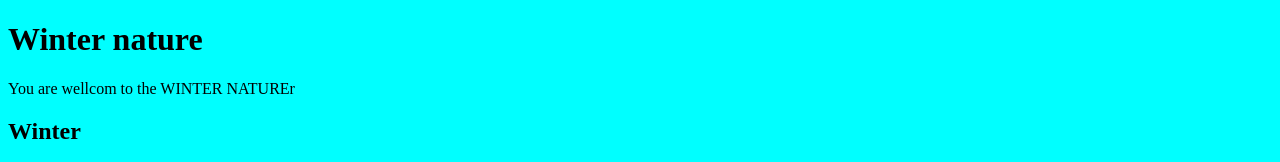
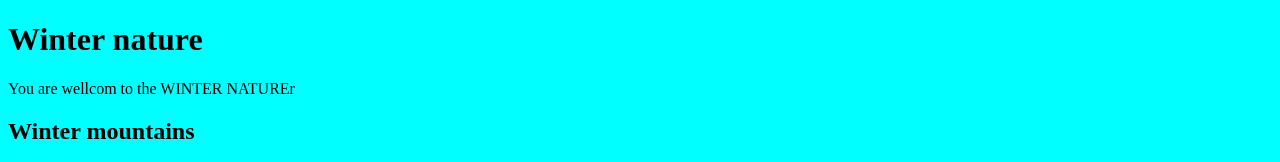
Before and after one commit to GoodDay2000/ProjectWSB, a plain HTML site: page index.html in a window 1280 px wide. Shown: the top 162 px of the page. Drawn offline with Linux system fonts and the light colour scheme; grey boxes are pictures that could not be loaded.

Commit message:
Zmien h2 (mountains) na branchu main

```diff
--- a/index.html
+++ b/index.html
@@ -32,7 +32,7 @@
     <p>You are wellcom to the WINTER NATUREr</p>
 
     <section class="Winter">
-        <h2>Winter</h2>
+        <h2>Winter mountains</h2>
         <img src="https://cdn.pixabay.com/photo/2017/03/02/16/54/iceland-2111811_960_720.jpg" alt="">
     </section>
 
```
